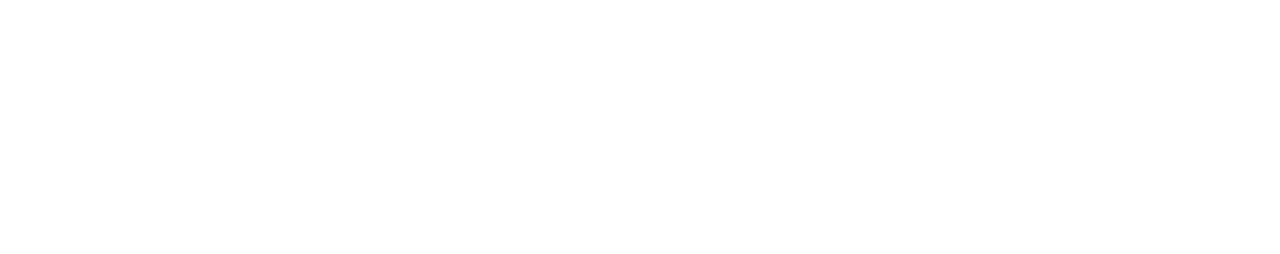
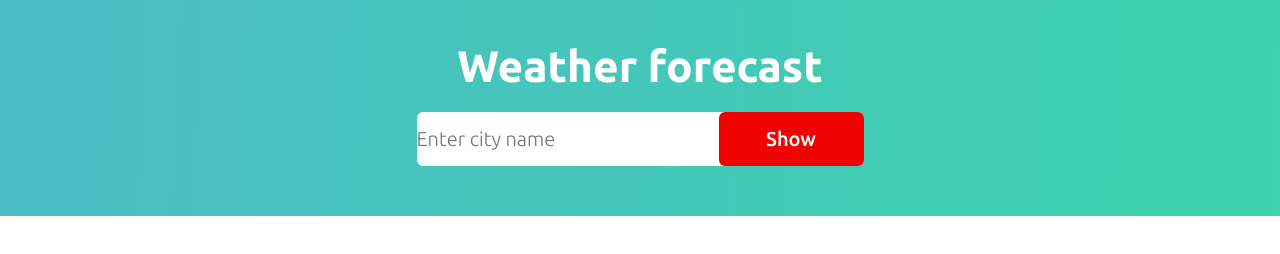
Before and after one commit to KarkenVisualGit/otus-js-turarov, a plain HTML site: page src/index.html in a window 1280 px wide. Drawn offline with Linux system fonts and the light colour scheme.

Commit message:
add css style btn form input title header body fonts

```diff
--- a/src/css/main.css
+++ b/src/css/main.css
@@ -1 +1,55 @@
 @import "./reset.css";
+@import url(https://fonts.googleapis.com/css?family=Ubuntu:300,regular,500,700);
+
+body {
+    font-family: 'Ubuntu', sans-serif;
+}
+
+.header {
+    display: flex;
+    flex-direction: column;
+    align-items: center;
+    padding: 40px 15px 50px;
+
+    background: linear-gradient(92.7deg, #4CBBC4 0%, #3cd3ad  100%), #232323;
+}
+
+.title {
+    margin-bottom: 20px;
+    font-family: 'Ubuntu';
+    font-weight: 700;
+    font-size: 44px;
+    line-height: 52px;
+    text-align: center;
+    color: #ffffff;
+    font-style: normal;
+}
+
+.form {
+    display: flex;
+    height: 54px;
+    background: #ffffff;
+    border-radius: 6px;
+
+}
+
+.input {
+    font-weight: 300;
+    font-size: 20px;
+    line-height: 1;
+    color: #000000;
+}
+
+.btn {
+    height: 54px;
+    width: 145px;
+    border-radius: 6px;
+    background: #ef0303;
+
+
+    font-weight: 500;
+    font-size: 20px;
+    line-height: 1;
+    color: #ffffff;
+
+}
--- a/src/index.html
+++ b/src/index.html
@@ -3,10 +3,26 @@
 <head>
     <meta charset="UTF-8">
     <meta name="viewport" content="width=device-width, initial-scale=1.0">
+    <link rel="preconnect" href="https://fonts.googleapis.com">
+    <link rel="preconnect" href="https://fonts.gstatic.com" crossorigin>
+    <link href="https://fonts.googleapis.com/css2?family=Playfair+Display:wght@400;500;700&display=swap" rel="stylesheet">
+    <link href="https://fonts.googleapis.com/css2?family=Bitter:wght@400;500;700&display=swap" rel="stylesheet">
+    <link href="https://fonts.googleapis.com/css2?family=Roboto:wght@400;500;700&&family=Ubuntu:wght@300;400;500;700&display=swap" rel="stylesheet">
     <title>Weather forecast</title>
     <link rel="stylesheet" href="./css/main.css">
 </head>
 <body>
-        <script src= "./main.js"></script>
+
+    <header class="header">
+            <h1 class="title">Weather forecast</h1>
+
+            <form class="form">
+                <input type="text" class="input" placeholder="Enter city name">
+                <button class="btn">Show</button>
+            </form>
+
+    </header>
+
+    <script src= "./main.js"></script>
 </body>
 </html>
```
